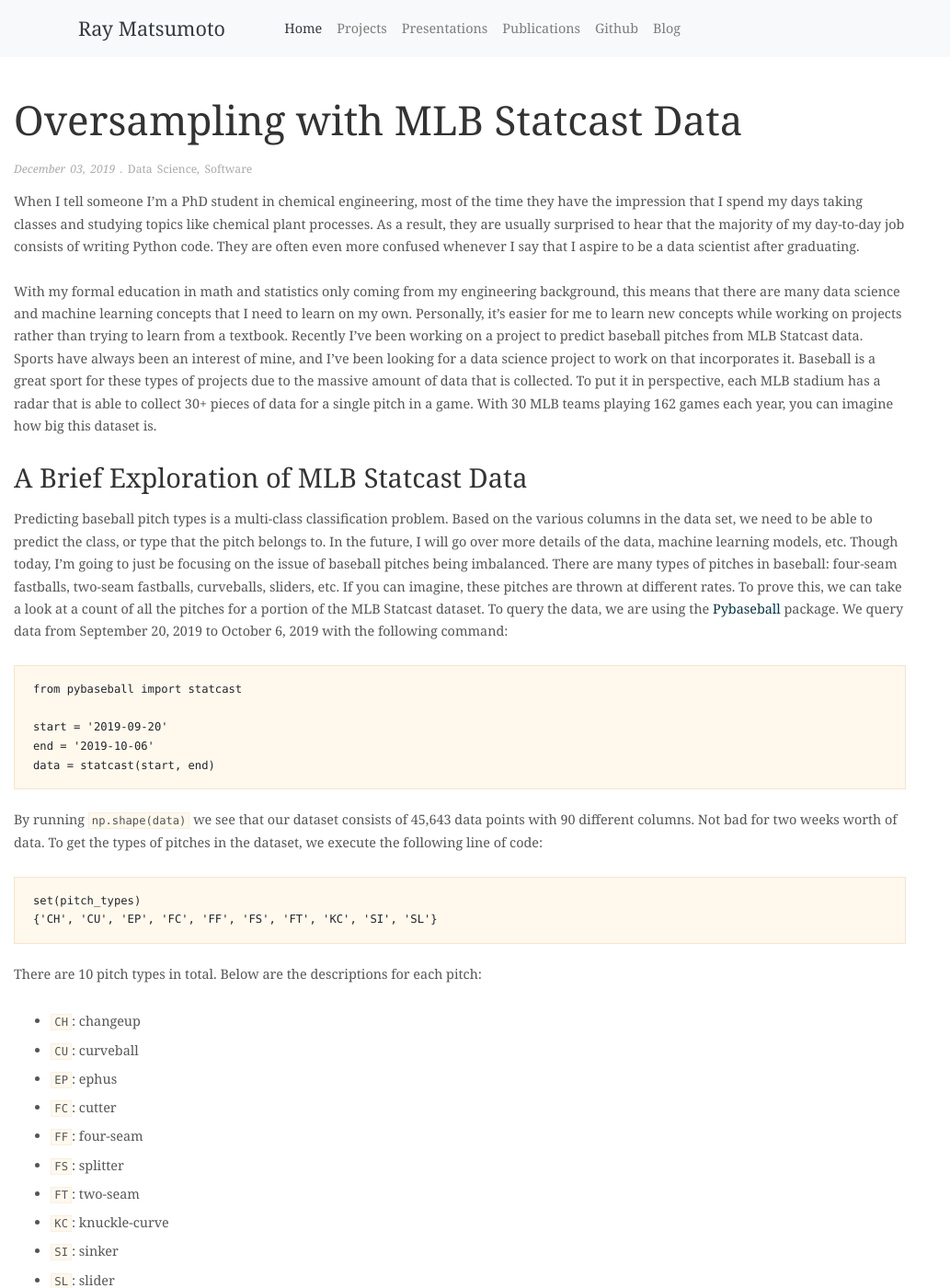
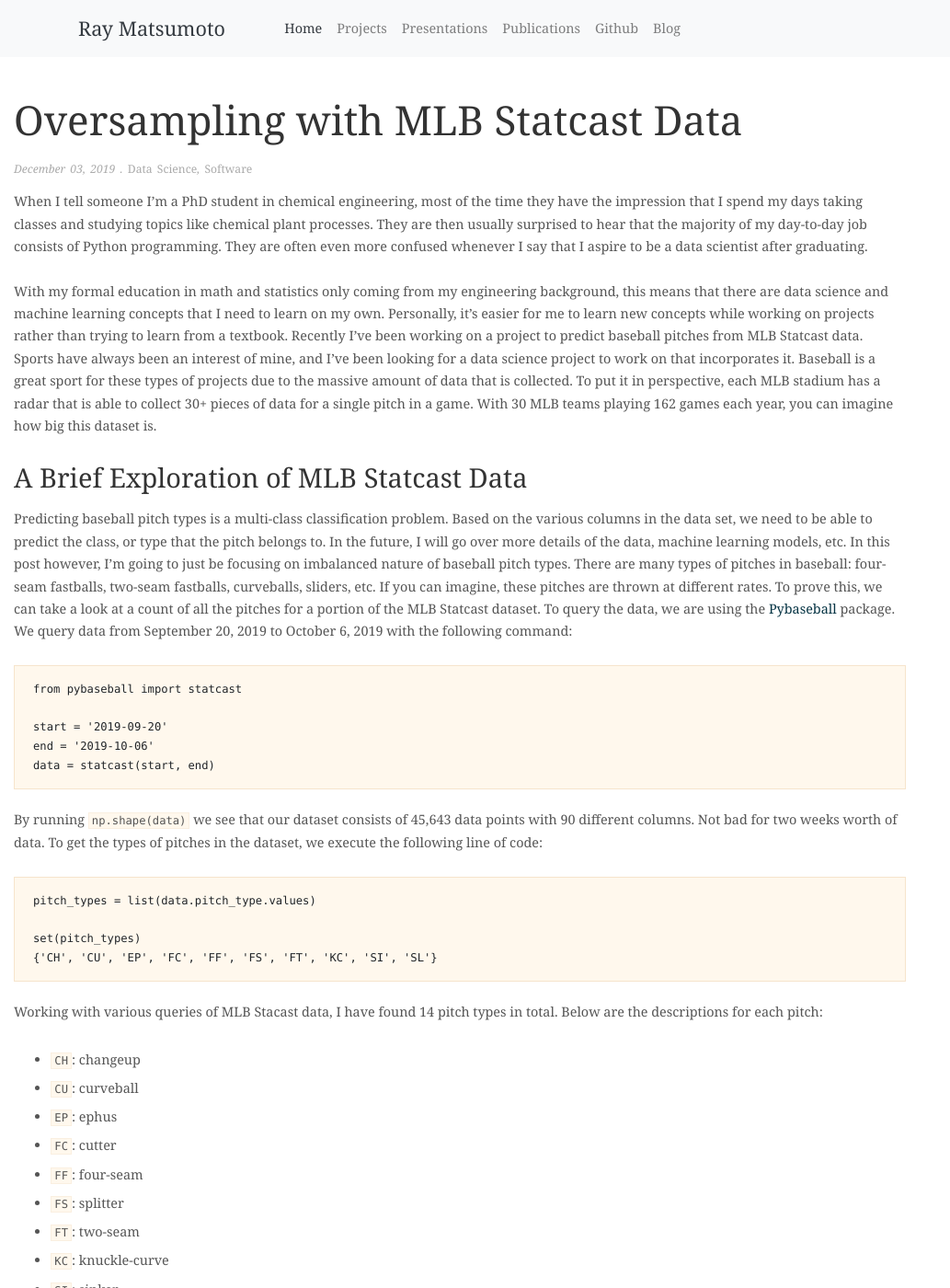
Before and after one commit to rmatsum836/rmatsum836.github.io, a Jekyll site: the page built from _posts/2019-12-03-imbalanced.md, in a window 1280 px wide and 1400 px high. Shown: the whole window at 92% size, without its empty margins (0-1033 px from the left). Built offline with Jekyll 4.4.1, drawn with Linux system fonts in a browser that asks for light colours; nearby versions of some CDN libraries; some of the changed text lies outside the part shown.

Commit message:
Add final form of imbalanced post

````diff
--- a/_posts/2019-12-03-imbalanced.md
+++ b/_posts/2019-12-03-imbalanced.md
@@ -7,13 +7,13 @@ category:
 excerpt: Oversampling to balance your dataset
 ---
 When I tell someone I'm a PhD student in chemical engineering, most of the time they have the
-impression that I spend my days taking classes and studying topics like chemical plant processes.  As a result, they are
-usually surprised to hear that the majority of my day-to-day job consists of writing Python code.
+impression that I spend my days taking classes and studying topics like chemical plant processes.  They are then
+usually surprised to hear that the majority of my day-to-day job consists of Python programming.
 They are often even more confused whenever I say that I aspire to be a data scientist after
 graduating.
 
 With my formal education in math and statistics only coming from my engineering background, this means
-that there are many data science and machine learning concepts that I need to learn on my own.
+that there are data science and machine learning concepts that I need to learn on my own.
 Personally, it's easier for me to learn new concepts while working on projects rather than trying to
 learn from a textbook.  Recently I've been working on a project to predict baseball pitches from MLB
 Statcast data.  Sports have always been an interest of mine, and I've been looking for a data science
@@ -26,8 +26,9 @@ that is able to collect 30+ pieces of data for a single pitch in a game.  With 3
 
 Predicting baseball pitch types is a multi-class classification problem.  Based on the various columns
 in the data set, we need to be able to predict the class, or type that the pitch belongs to.  In the
-future, I will go over more details of the data, machine learning models, etc.  Though today, I'm
-going to just be focusing on the issue of baseball pitches being imbalanced.  There are many types of
+future, I will go over more details of the data, machine learning models, etc.  In this
+post however, I'm
+going to just be focusing on imbalanced nature of baseball pitch types.  There are many types of
 pitches in baseball: four-seam fastballs, two-seam fastballs, curveballs, sliders, etc.  If you can
 imagine, these pitches are thrown at different rates.  To prove this, we can take a look at a count of
 all the pitches for a portion of the MLB Statcast dataset.  To query the data, we are using the
@@ -45,10 +46,12 @@ By running `np.shape(data)` we see that our dataset consists of 45,643 data poin
 columns.  Not bad for two weeks worth of data.  To get the types of pitches in the dataset, we execute
 the following line of code:
 ```
+pitch_types = list(data.pitch_type.values)
+
 set(pitch_types)
 {'CH', 'CU', 'EP', 'FC', 'FF', 'FS', 'FT', 'KC', 'SI', 'SL'}
 ```
-There are 10 pitch types in total.  Below are the descriptions for each pitch:
+Working with various queries of MLB Stacast data, I have found 14 pitch types in total.  Below are the descriptions for each pitch:
 
 - `CH`: changeup
 - `CU`: curveball
@@ -88,7 +91,7 @@ are considered to be the bread and butter pitch for the majority of pitchers.  T
 is followed by the slider, changeup, and curveball, which are breaking balls.  Pitchers usually have
 some combination of these three pitches, but they are thrown less often than the four-seam fastball.
 One pitch that is thrown very infrequently is the eephus, which is characterized by a high trajectory
-and low velocity.  This is a pitch we may consider dropping from the data set due to its infrequency.
+and low velocity.
 
 This brings us to an inherent problem with this dataset: imbalance.  We have a large amount for
 four-seam fastballs, but not alot of data for pitches like sinkers and splitters.  As a result, we may
@@ -158,6 +161,13 @@ Now we build the random forest in scikit-learn:
 
 ```
 from sklearn.ensemble import RandomForestClassifier
+from sklearn.model_selection import train_test_split
+
+y = data['pitch_type']
+X = data.loc[:, data.columns != 'pitch_type']
+
+# Now use `train_test_split` in scikit-learn to split the data into training and testing data
+X_train, X_test, y_train, y_test = train_test_split(X_scaled, y, test_size=0.35, random_state=0)
 
 rf = RandomForestClassifier(n_estimators=100,
                            oob_score=True,
@@ -175,7 +185,7 @@ We can also take a look at the precision and recall for this model.
 Recall and precision are usually better metrics for imbalanced data and classification problems in general, as accuracy can usually lead to misleading results.
 Recall is the defined as the number of true positives divded by the number of true positives and number of false negatives, which represents the ratio that true positives are correctly identified.
 Precision is defined as the number of true positives divided by the number of true positives and false positives, which represents the ratio that positive predictions are actually correct.
-The F1 score is essentially a weighted mean between recall and precision.
+The f1-score is essentially a weighted mean between recall and precision.
 To do calculate these metrics, we will import `metrics` from scikit-learn.
 
   <center><img style="margin: 0px 25px 20px 0px;" src="/images/blog/dec4/non_smote_confusion.png" width="800" height="800" /></center>
````
Also changed, not shown: other parts of _posts/2019-12-03-imbalanced.md (+5 -3 lines).
